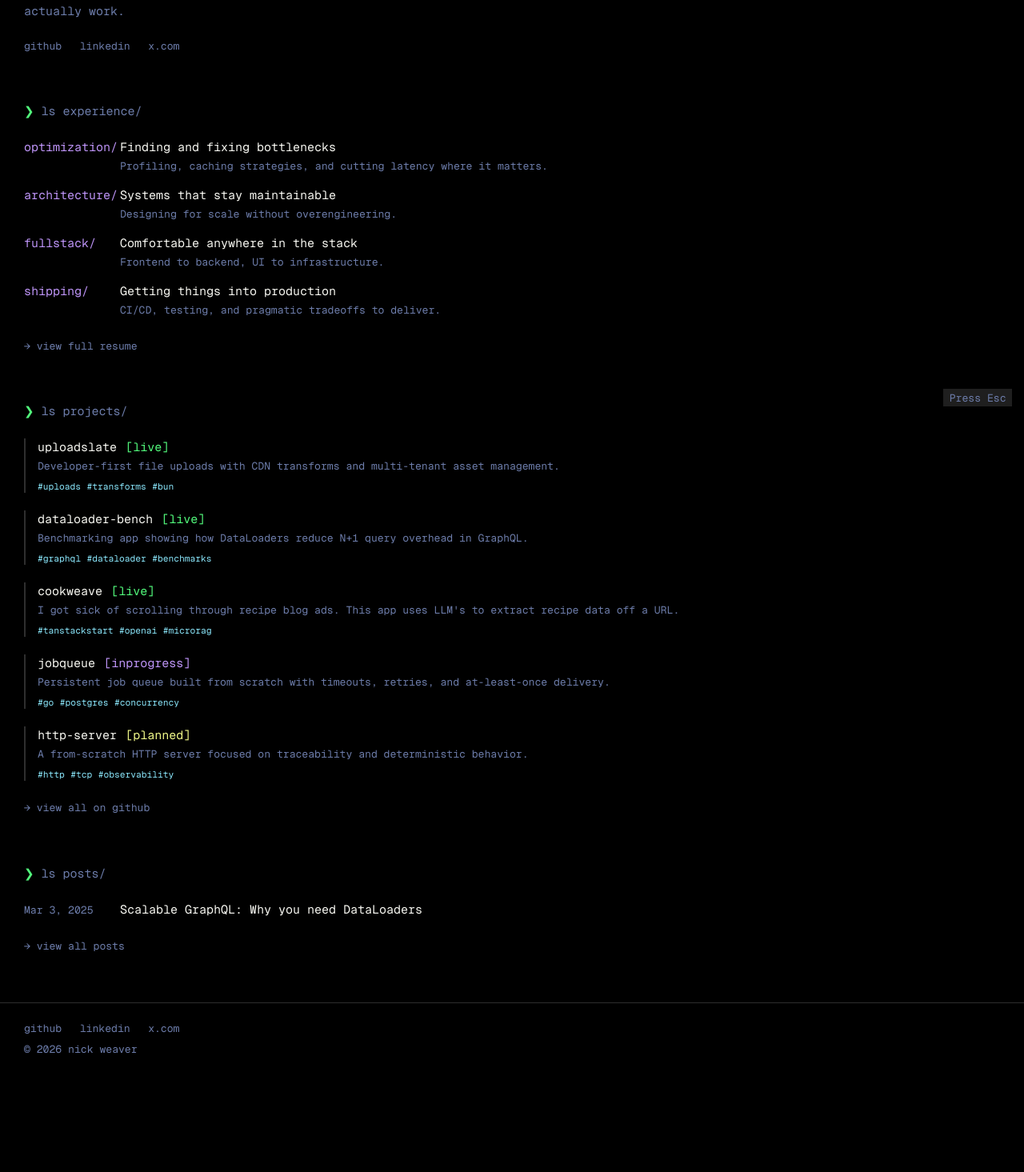
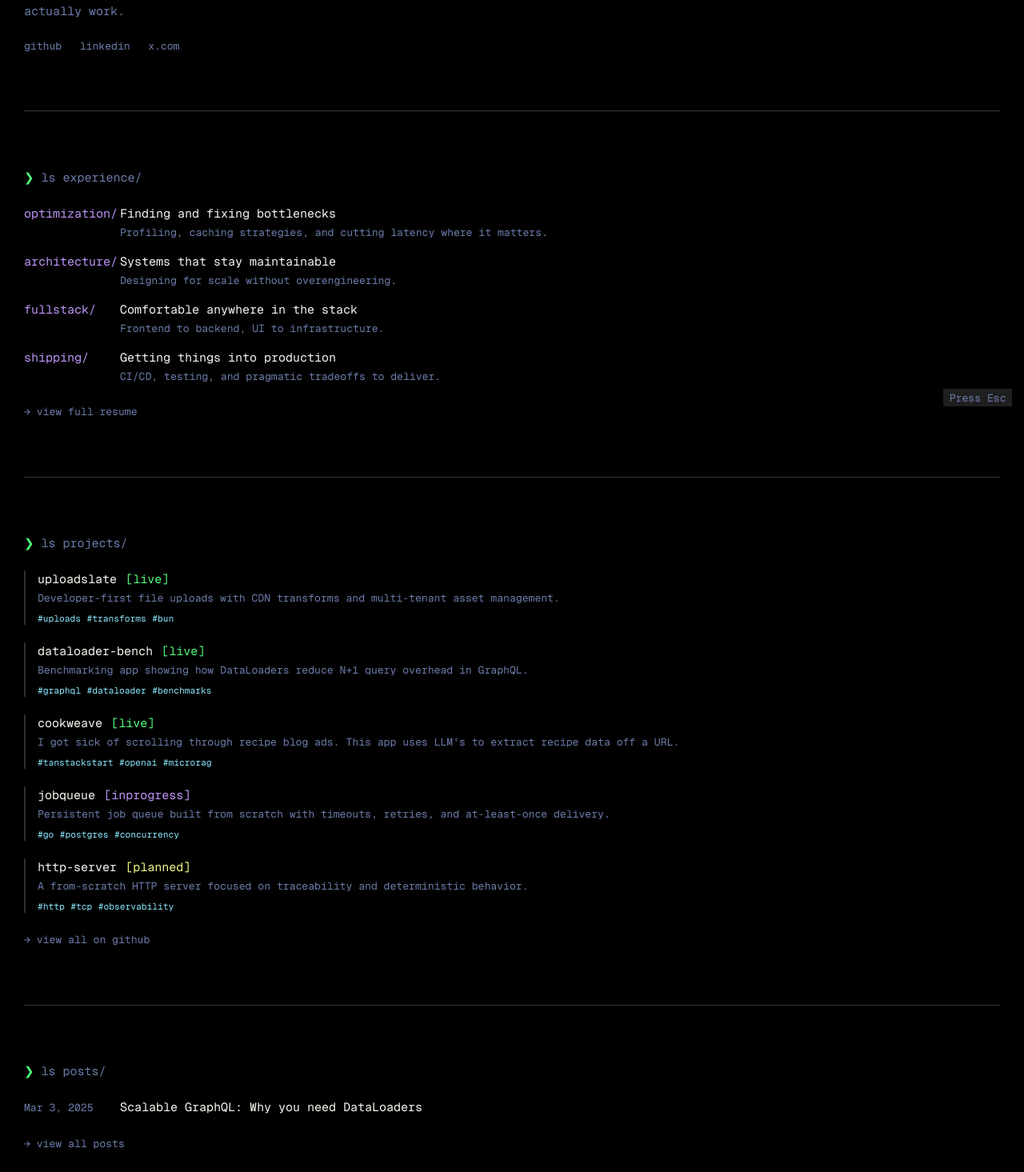
Before and after one commit to nickqweaver/nickweaver-dev, a Next.js app: page / in a window 1280 px wide. Shown: the part 278-1743 px from the top of the page at 80% size. Before the commit the page ends 1622 px from the top, so only its background shows below. Built offline with nearby package versions, Linux system fonts and the light colour scheme.

Commit message:
feat: add dividers

```diff
--- a/src/app/page.tsx
+++ b/src/app/page.tsx
@@ -123,6 +123,8 @@ export default function Home() {
           </div>
         </section>
 
+        <div className="divider mb-16" aria-hidden="true" />
+
         {/* Experience */}
         <section id="experience" className="mb-16 scroll-mt-20">
           <div className="mb-6 text-muted-foreground">
@@ -148,6 +150,8 @@ export default function Home() {
             </Link>
           </div>
         </section>
+
+        <div className="divider mb-16" aria-hidden="true" />
 
         {/* Projects */}
         <section id="projects" className="mb-16 scroll-mt-20">
@@ -198,6 +202,8 @@ export default function Home() {
           </div>
         </section>
 
+        <div className="divider mb-16" aria-hidden="true" />
+
         {/* Writing */}
         <section id="writing" className="scroll-mt-20">
           <div className="mb-6 text-muted-foreground">
```
